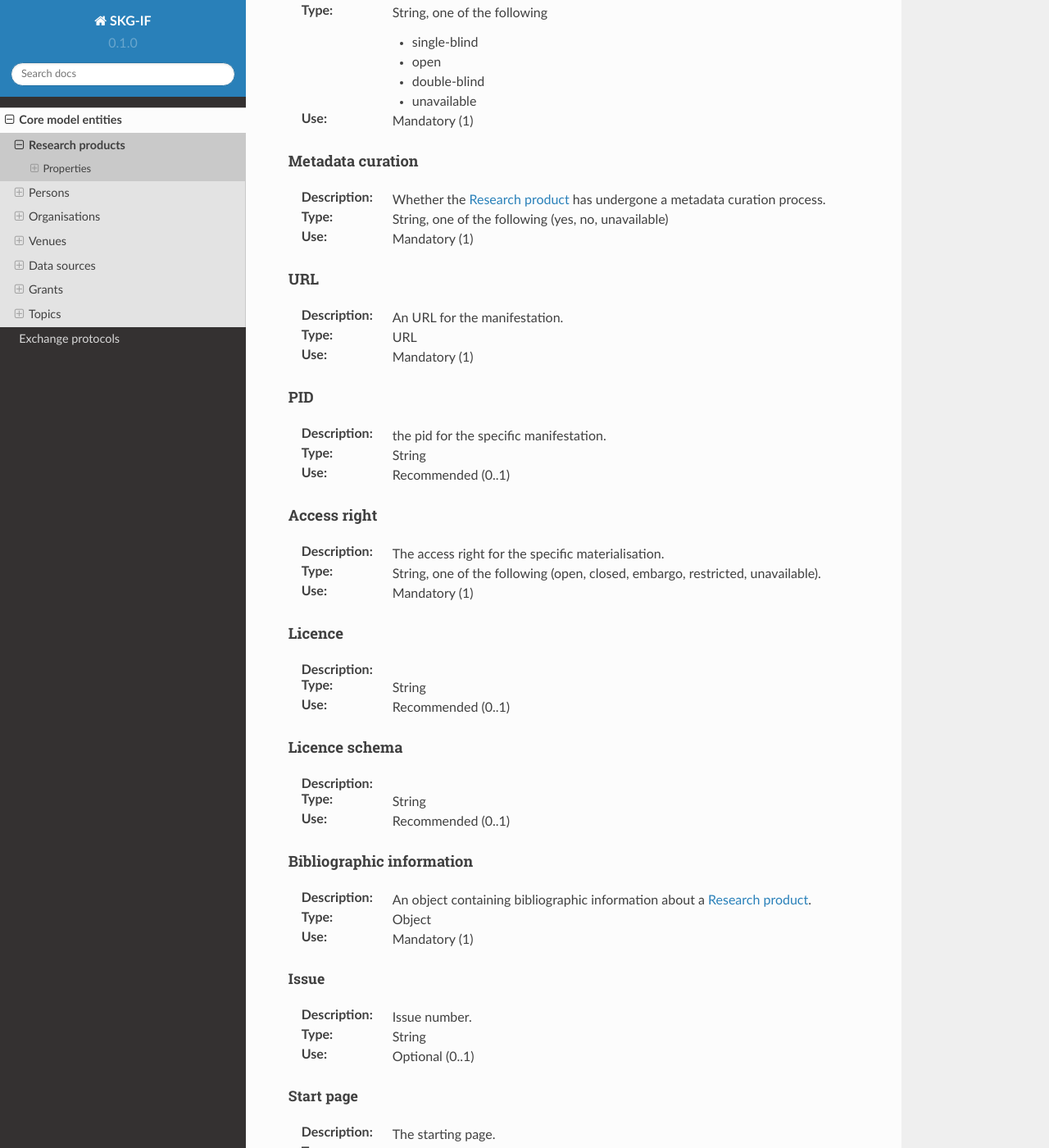
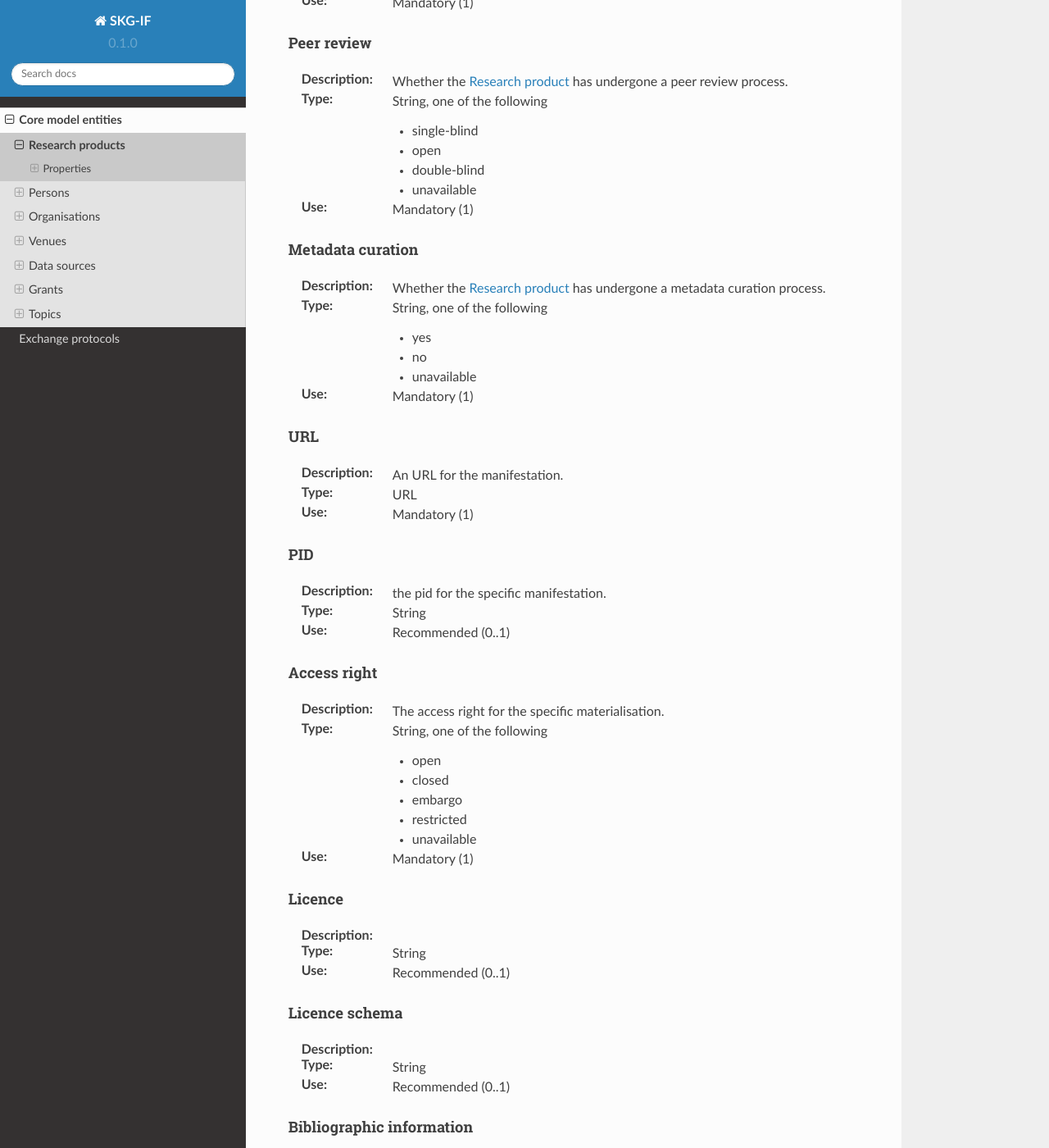
Before and after one commit to andremann/SKG-IF, a Sphinx documentation site: the page built from docs/source/products.rst, in a window 1280 px wide and 1400 px high, scrolled down 4375 px. Shown: the whole window at 82% size. Built offline with Sphinx 7.4.7 and the Read the Docs theme 2.0.0, drawn with Linux system fonts in a browser that asks for light colours.

Commit message:
revisions

```diff
--- a/docs/source/products.rst
+++ b/docs/source/products.rst
@@ -85,7 +85,13 @@ Abstracts
 Product type
 -----
 :Description: The type of the :ref:`Research product <Research product>`.
-:Type: String, one among `literature`, `research data`, `research software`, `other``}.
+:Type: String, one among
+
+    * literature
+    * research data
+    * research software
+    * other
+
 :Use: Mandatory (1)
 
 .. code-block:: json
@@ -200,7 +206,12 @@ Peer review
 Metadata curation
 ^^^^^^^^^^^^^^^^
 :Description: Whether the :ref:`Research product <Research product>` has undergone a metadata curation process.
-:Type: String, one of the following (yes, no, unavailable)
+:Type: String, one of the following
+
+    * yes
+    * no
+    * unavailable
+
 :Use: Mandatory (1)
 
 URL
@@ -218,7 +229,14 @@ PID
 Access right
 ^^^^^^^^^^^^^^^^
 :Description: The access right for the specific materialisation.
-:Type: String, one of the following (open, closed, embargo, restricted, unavailable).
+:Type: String, one of the following
+
+    * open
+    * closed
+    * embargo
+    * restricted
+    * unavailable
+
 :Use: Mandatory (1)
 
 Licence
```
Also changed, not shown: docs/source/venues.rst (+5 -5 lines).
